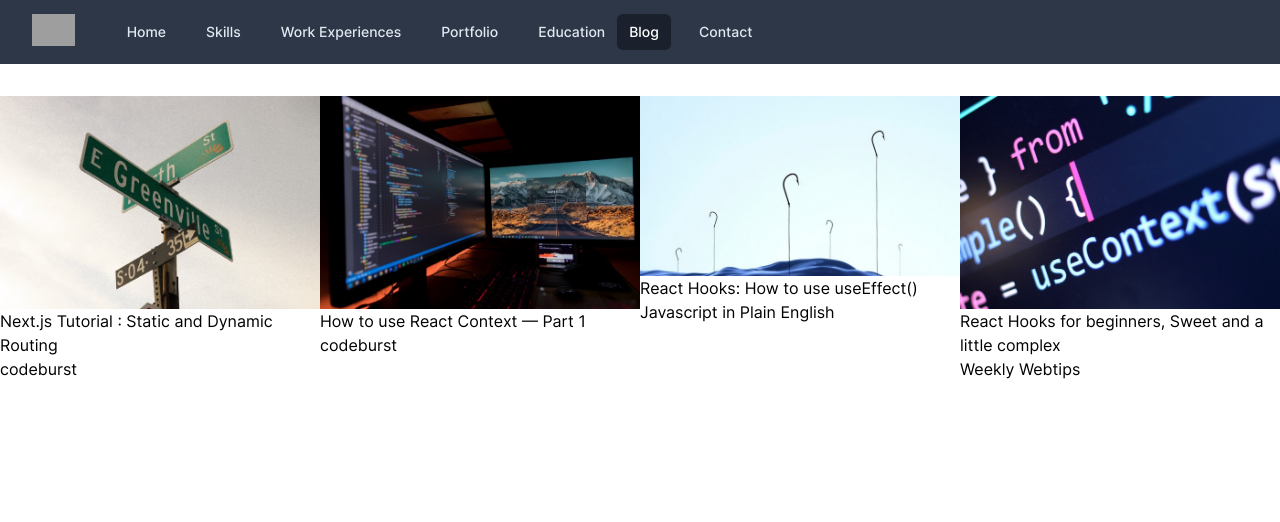
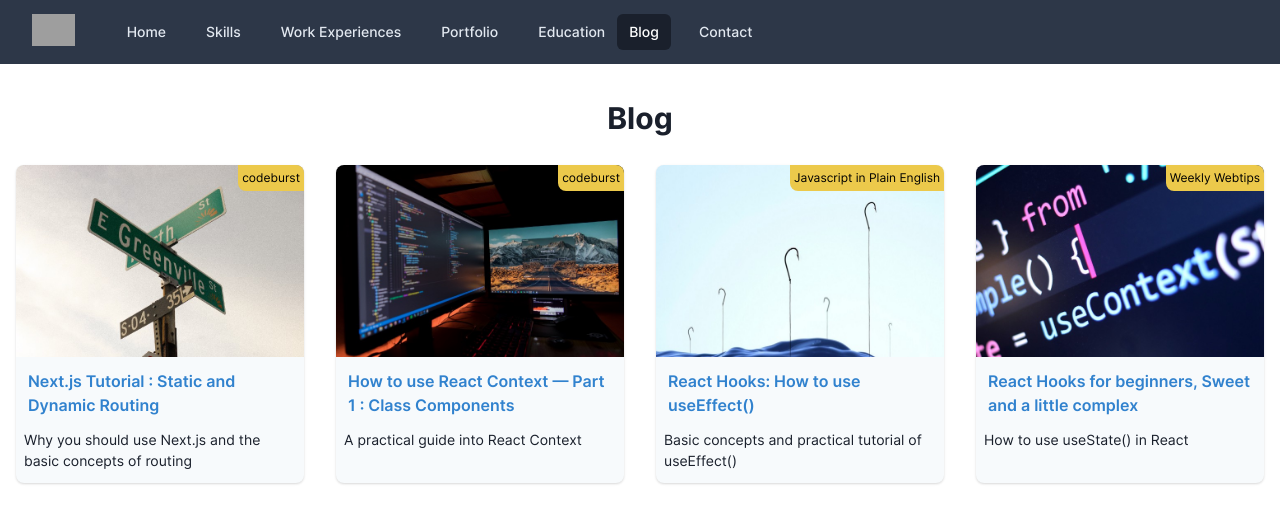
Before and after one commit to hosseinAMD/my-website, a Next.js app: page /blog in a window 1280 px wide. Shown: the top 522 px of the page. Built offline with nearby package versions, Linux system fonts and the light colour scheme; grey boxes are pictures that could not be loaded.

Commit message:
post item design done

```diff
--- a/src/components/Blog/PostItem.tsx
+++ b/src/components/Blog/PostItem.tsx
@@ -4,21 +4,27 @@ export interface PostItemProps extends IPost {}
 
 const PostItem: React.FC<PostItemProps> = ({
   title,
+  description,
   image,
   url,
   publication,
 }) => {
   return (
-    <div>
-      <img src={image} alt={title} />
-      <p>
-        <a href={url} target="_blank">
+    <div className="bg-gray-100 rounded-lg shadow relative pb-3 w-72 mx-auto">
+      <img src={image} alt={title} className="rounded-t-lg h-48" />
+      <p className="p-3">
+        <a
+          href={url}
+          target="_blank"
+          className="text-blue-600 font-semibold transition duration-150 hover:text-blue-900"
+        >
           {title}
         </a>
       </p>
-      <p>
-        <span>{publication}</span>
-      </p>
+      <p className="text-gray-900 text-sm px-2">{description}</p>
+      <span className="absolute top-0 right-0 bg-yellow-500 text-black text-xs rounded-tr-lg rounded-bl-lg p-1">
+        {publication}
+      </span>
     </div>
   );
 };
--- a/src/components/Blog/PostList.tsx
+++ b/src/components/Blog/PostList.tsx
@@ -11,7 +11,7 @@ export const posts: IPost[] = [
     publication: "codeburst",
   },
   {
-    title: "How to use React Context — Part 1",
+    title: "How to use React Context — Part 1 : Class Components",
     description: "A practical guide into React Context",
     image: "/img/context-1.jfif",
     url: "https://codeburst.io/how-to-use-react-context-part-1-1e4ce38fe2dd",
@@ -37,10 +37,13 @@ export const posts: IPost[] = [
 
 const PostList: React.FC = () => {
   return (
-    <div className="container mx-auto my-8 flex flex-col space-y-4 lg:grid lg:grid-cols-4 lg:space-y-0">
-      {posts.map((post, index) => (
-        <PostItem key={index} {...post} />
-      ))}
+    <div className="container mx-auto my-8">
+      <p className="text-3xl text-center font-bold text-gray-900 mb-6">Blog</p>
+      <div className="flex flex-col space-y-4 md:grid md:grid-cols-2 lg:grid-cols-4 lg:space-y-0">
+        {posts.map((post, index) => (
+          <PostItem key={index} {...post} />
+        ))}
+      </div>
     </div>
   );
 };
--- a/tailwind.config.js
+++ b/tailwind.config.js
@@ -11,6 +11,9 @@ module.exports = {
           default: "#ffe300",
         },
       },
+      width: {
+        72: "18rem",
+      },
     },
   },
   variants: {},
```
